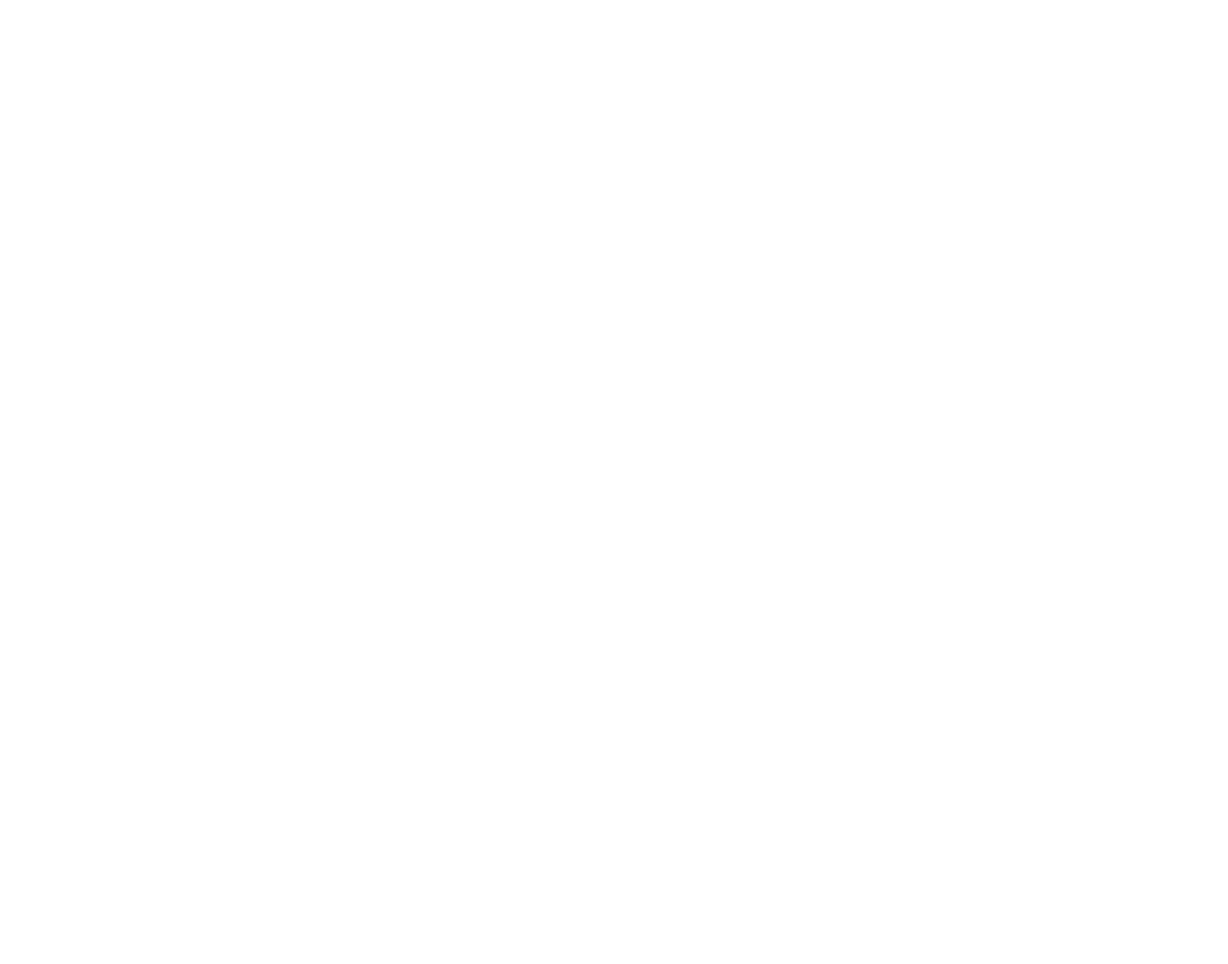
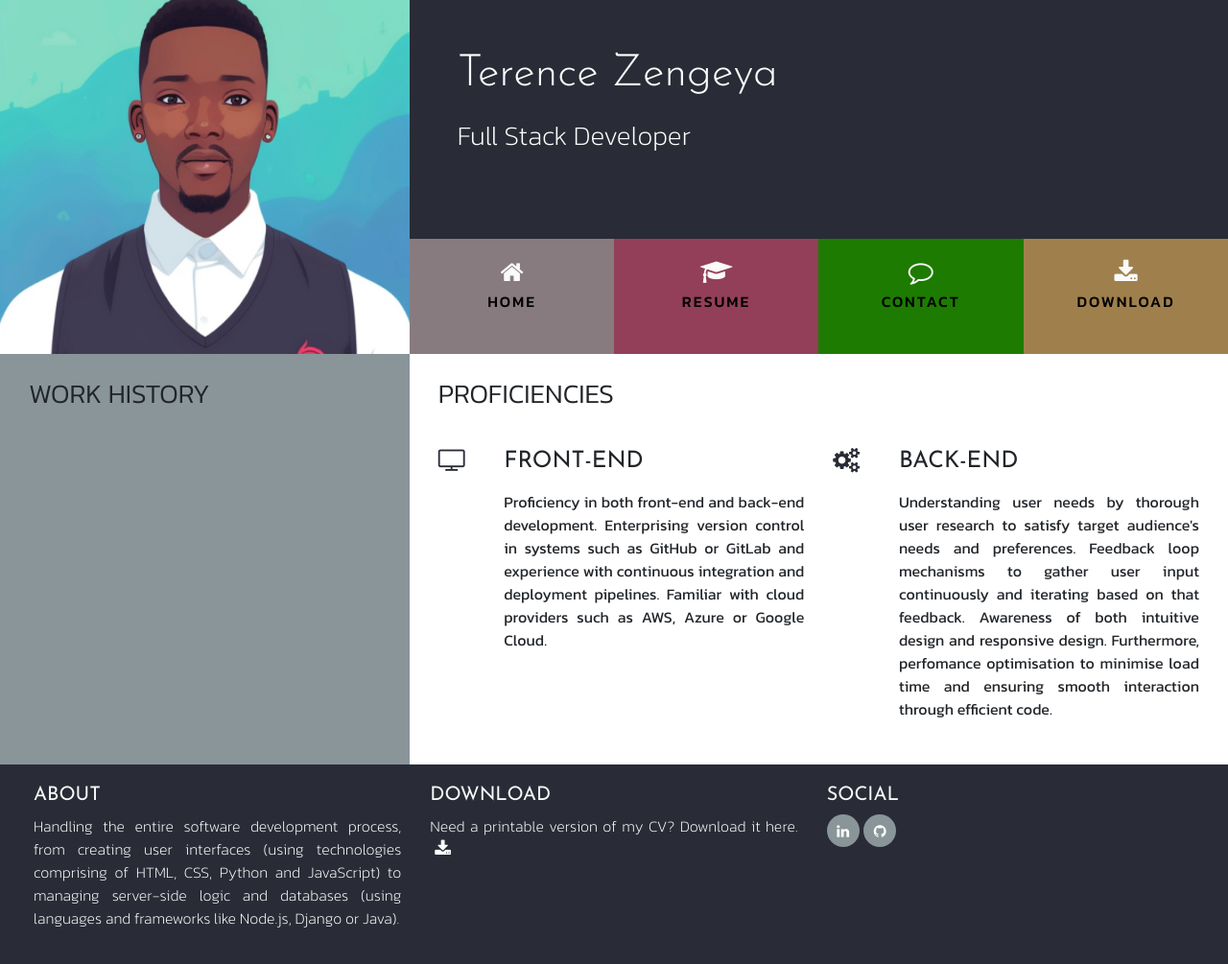
Before and after one commit to TerenceTamuka/terencezengeyacv, a plain HTML site: page resume.html in a window 1280 px wide. Shown: the whole page at 96% size. Before the commit the page ends 800 px from the top, so only its background shows below. Drawn offline with nearby package versions, Linux system fonts and the light colour scheme.

Commit message:
Added resume content layout

```diff
--- a/resume.html
+++ b/resume.html
@@ -0,0 +1,160 @@
+<!DOCTYPE html>
+<html lang="en">
+<head>
+    <meta charset="UTF-8">
+    <meta name="viewport" content="width=device-width, initial-scale=1.0">
+    <meta http-equiv="X-UA-Compatible" content="ie-edge">
+    <link rel="stylesheet" href="https://maxcdn.bootstrapcdn.com/bootstrap/4.2.1/css/bootstrap.min.css" type="text/css" />
+    <link rel="stylesheet" href="https://maxcdn.bootstrapcdn.com/font-awesome/4.7.0/css/font-awesome.min.css" type="text/css" />
+    <link rel="preconnect" href="https://fonts.googleapis.com">
+    <link rel="preconnect" href="https://fonts.gstatic.com" crossorigin>
+    <link href="https://fonts.googleapis.com/css2?family=Kanit:ital,wght@0,100;0,200;0,300;0,
+        400;0,500;0,600;0,700;0,800;0,900;1,100;1,200;1,300;1,400;1,500;1,600;1,700;1,800;1,900&display=swap" rel="stylesheet">
+    <link rel="preconnect" href="https://fonts.gstatic.com" crossorigin>
+    <link href="https://fonts.googleapis.com/css2?family=Josefin+Sans:ital,wght@0,100..700;1,100..700&family=Kanit:ital,wght@0,100;0,200;0,300;0,400;0,500;0,600;0,700;0,800;0,900;1,100;1,200;1,300;1,400;1,500;1,600;1,700;1,800;1,900&display=swap" rel="stylesheet">
+    <link href="https://stackpath.bootstrapcdn.com/bootstrap/4.5.2/css/bootstrap.min.css" rel="stylesheet">
+    <link rel="stylesheet" href="https://cdnjs.cloudflare.com/ajax/libs/hover.css/2.1.1/css/hover-min.css" type="text/css" />
+    <link rel="stylesheet" href="assets/css/style.css" type="text/css" />
+
+    <title>Terence Zengeya CV</title>
+</head>
+<body>
+    <header>
+        <div class="row no-gutters">
+            <a href="index.html" class="col-md-4 logo"></a>
+            <div class="col-md-8">
+                <div class="row no-gutters bg-color-name-title">
+                    <div class="col heading">
+                        <h1 class="name">Terence Zengeya</h1>
+                        <h2 class="title">Full Stack Developer</h2>
+                    </div>
+
+                </div>
+                <div class="row no-gutters">
+                    <div class="col">
+                        <ul id="nav" class="list-inline menucontainer">
+                            <li class="col-6 col-sm-3 ui-menu-color-home list-inline-item menuitem">
+                                <a href="#" class="hvr-sweep-to-right"><i class="fa fa-home" aria-hidden="true"></i><span>Home</span></a>
+                            </li>
+                            <li class="col-6 col-sm-3 ui-menu-color-resume list-inline-item menuitem">
+                                <a href="#" class="hvr-sweep-to-left" ><i class="fa fa-graduation-cap" aria-hidden="true"></i><span>Resume</span></a>
+                            </li>
+                            <li class="col-6 col-sm-3 ui-menu-color-contact list-inline-item menuitem">
+                                <a href="#" class="hvr-sweep-to-top"><i class="fa fa-comment-o" aria-hidden="true"></i><span>Contact</span></a>
+                            </li>
+                            <li class="col-6 col-sm-3 ui-menu-color-download list-inline-item menuitem">
+                                <a href="#" class="hvr-sweep-to-bottom"><i class="fa fa-download" aria-hidden="true"></i><span>Download</span></a>
+                            </li>
+
+                        </ul>
+
+                    </div>
+
+                </div>
+            </div>
+        </div>
+
+    </header>
+    <section class="container-fluid">
+        <div class="row">
+            <div class="col-md-4 bg-color-personal-info section-column">
+                <div class="row">
+                    <div class="col-12">
+                        <h3 class="section-heading uppercase">
+                            Work History
+                        </h3>
+                    </div>
+                </div>
+            </div>
+            <div class="col-md-8 bg-color-three-reasons section-column">
+                <div class="row">
+                    <div class="col">
+                        <h3 class="section-heading uppercase">Proficiencies</h3>
+                    </div>
+                </div>
+                <div class="row">
+                    <div class="col-10 offset-1 offset-sm-0 col-sm-4 col-md-6">
+                        <div class="row">
+                            <div class="col-2">
+                                <i class="three-reasons-icon fa fa-tv" aria-hidden="true"></i>
+                            </div>
+                            <div class="col-10">
+                                <h4 class="three-reasons-heading uppercase">Front-End</h4>
+                                <p>
+                                    Proficiency in both front-end and back-end development. Enterprising version control
+                                    in systems such as GitHub or GitLab and experience with continuous integration and deployment
+                                    pipelines. Familiar with cloud providers such as AWS, Azure or Google Cloud.
+                                </p>
+                            </div>
+                        </div>
+                    </div>
+                    <div class="col-10 offset-1 offset-sm-0 col-sm-4 col-md-6">
+                        <div class="row">
+                            <div class="col-2">
+                                <i class="three-reasons-icon fa fa-cogs" aria-hidden="true"></i>
+                            </div>
+                            <div class="col-10">
+                                <h4 class="three-reasons-heading uppercase">Back-End</h4>
+                                <p>
+                                    Understanding user needs by thorough user research to satisfy target audience's
+                                    needs and preferences. Feedback loop mechanisms to gather user input continuously and iterating
+                                    based on that feedback. Awareness of both intuitive design and responsive design. Furthermore,
+                                    perfomance optimisation to minimise load time and ensuring smooth interaction through efficient code.
+
+                                </p>
+                            </div>
+                        </div>
+                    </div>
+                </div>
+            </div>
+        </div>
+    </section>
+    <footer class="container-fluid">
+        <div id="footer-details" class="row">
+            <div class="col-md-4">
+                <h5 class="uppercase general-sub">About</h5>
+                <p class="inline-block">
+                    Handling the entire software development process, from creating user interfaces
+                    (using technologies comprising of HTML, CSS, Python and JavaScript) to managing server-side logic
+                    and databases (using languages and frameworks like Node.js, Django or Java).
+                </p>
+            </div>
+            <div class="col-md-4">
+                <h5 class="uppercase general-sub">Download</h5>
+                <p class="inline-block">
+                    Need a printable version of my CV? Download it here.
+                    <a href="" target="_blank" class="cv-pdf">
+                        <i class="fa fa-download" aria-hidden="true"></i>
+                        <span class="sr-only">Download link.</span>
+                    </a>
+                </p>
+            </div>
+            <div class="col-md-4">
+                <h5 class="uppercase general-sub">Social</h5>
+                <ul class="list-inline social-links">
+                    <li class="list-inline-item">
+                        <a target="_blank" href="https://www.linkedin.com/in/terence-zengeya-648120242/">
+                            <i class="fa fa-linkedin" aria-hidden="true"></i>
+                            <span class="sr-only">LinkedIn</span>
+                        </a>
+                    </li>
+                    <li class="list-inline-item">
+                        <a target="_blank" href="https://github.com/TerenceTamuka">
+                            <i class="fa fa-github" aria-hidden="true"></i>
+                            <span class="sr-only">Git Hub</span>
+                        </a>
+                    </li>
+
+
+                </ul>
+            </div>
+        </div>
+
+    </footer>
+
+</body>
+
+<script src="https://code.jquery.com/jquery-3.5.1.slim.min.js"></script>
+<script src="https://cdn.jsdelivr.net/npm/@popperjs/core@2.5.4/dist/umd/popper.min.js"></script>
+<script src="https://stackpath.bootstrapcdn.com/bootstrap/4.5.2/js/bootstrap.min.js"></script>
+</html>
```
Also changed, not shown: index.html (+2 -2 lines).
